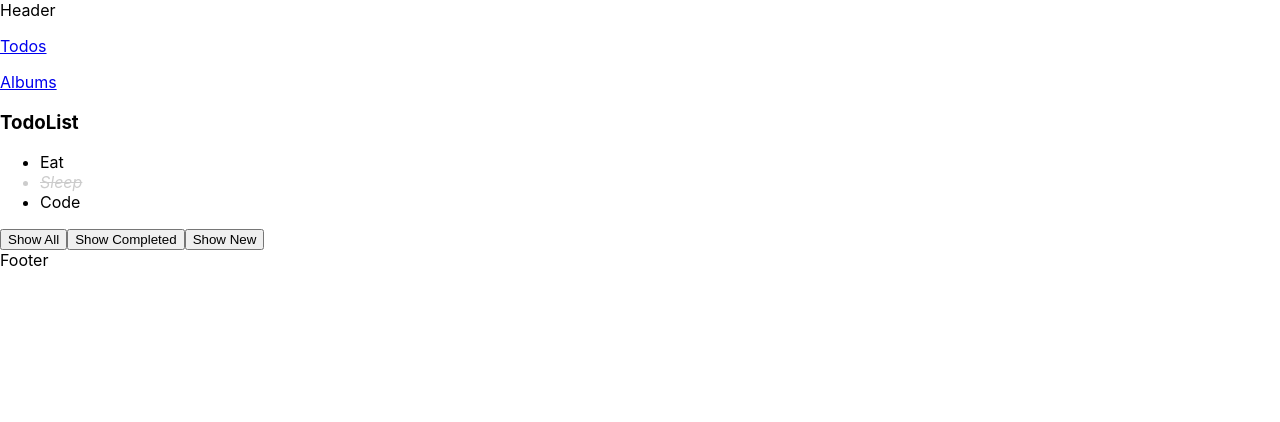
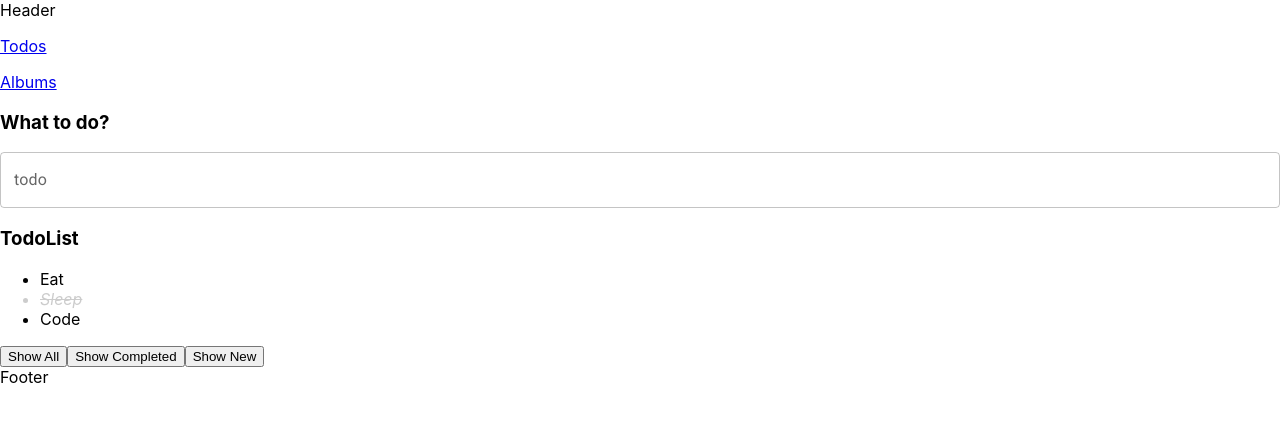
Before and after one commit to GalaxyTea1/Todos_Album, a React (Create React App) app: page /todos in a window 1280 px wide. Shown: the top 422 px of the page. Built offline with nearby package versions, Linux system fonts and the light colour scheme; no server answers.

Commit message:
input_form

```diff
--- a/src/App.js
+++ b/src/App.js
@@ -1,9 +1,10 @@
+import { useEffect } from 'react';
+import { NavLink, Route, Switch } from 'react-router-dom';
+import productApi from './api/productApi';
+import NotFound from './components/NotFound';
+import AlbumFeature from './features/Album';
 import TodoFeature from './features/Todo';
-import AlbumFeature from './features/Album';
-import NotFound from './components/NotFound';
-import { Switch, NavLink, Route } from 'react-router-dom';
-import { useEffect } from 'react';
-import productApi from './api/productApi';
+import TodoList from './features/Todo/pages/ListPage';
 
 function App() {
     useEffect(() => {
@@ -32,6 +33,7 @@ function App() {
             <Switch>
                 <Route path="/todos" component={TodoFeature} />
                 <Route path="/albums" component={AlbumFeature} />
+                <Route path="/" component={TodoList} />
                 <Route component={NotFound} />
             </Switch>
             Footer
--- /dev/null
+++ b/src/components/form-controls/InputField/index.jsx
@@ -0,0 +1,28 @@
+import { TextField } from '@mui/material';
+import React from 'react';
+import PropTypes from 'prop-types';
+import { Controller } from 'react-hook-form';
+
+InputField.propTypes = {
+    form: PropTypes.object.isRequired,
+    name: PropTypes.string.isRequired,
+    label: PropTypes.string,
+    disabled: PropTypes.bool,
+};
+
+function InputField(props) {
+    const {form, name, label, disabled} = props;
+    return (
+    <Controller
+        name = {name}
+        control= {form.control}
+        as = {TextField}
+        fullWidth
+        label = {label}
+        disabled = {disabled}
+    />
+
+    );
+}
+
+export default InputField;
--- /dev/null
+++ b/src/features/Todo/components/TodoForm/index.jsx
@@ -0,0 +1,28 @@
+import React from 'react';
+import PropTypes from 'prop-types';
+import InputField from '../../../../components/form-controls/InputField';
+import { useForm } from 'react-hook-form';
+
+TodoForm.propTypes = {
+    onSubmit: PropTypes.func,
+};
+
+function TodoForm(props) {
+    const form = useForm({
+        defaultValues: {
+            title: '',
+
+        },
+    });
+
+    const handleSubmit = (values) => {
+        console.log('Form: ', values);
+    }
+    return (
+        <form onSubmit={form.handleSubmit(handleSubmit)}>
+            <InputField name="title" label="todo" form={form} />
+        </form>
+    );
+}
+
+export default TodoForm;
--- a/src/features/Todo/pages/ListPage/index.jsx
+++ b/src/features/Todo/pages/ListPage/index.jsx
@@ -2,6 +2,7 @@ import React, { useEffect, useMemo, useState } from 'react';
 import { useHistory, useLocation, useRouteMatch } from 'react-router';
 import TodoList from '../../components/TodoList';
 import queryString from 'query-string';
+import TodoForm from '../../components/TodoForm';
 
 ListPage.propTypes = {
 
@@ -83,8 +84,14 @@ function ListPage(props) {
     }, [todoList, filteredStatus]);
     // console.log(renderedTodoList);
 
+    const handleTodoFormSubmit = (values) => {
+        console.log('Form submit', values);
+    }
+
     return (
         <div>
+            <h3>What to do?</h3>
+            <TodoForm onSubmit={handleTodoFormSubmit} />
             <h3>TodoList</h3>
             <TodoList todoList={renderedTodoList} onTodoClick={handleTodoClick}/>
             <div>
```
